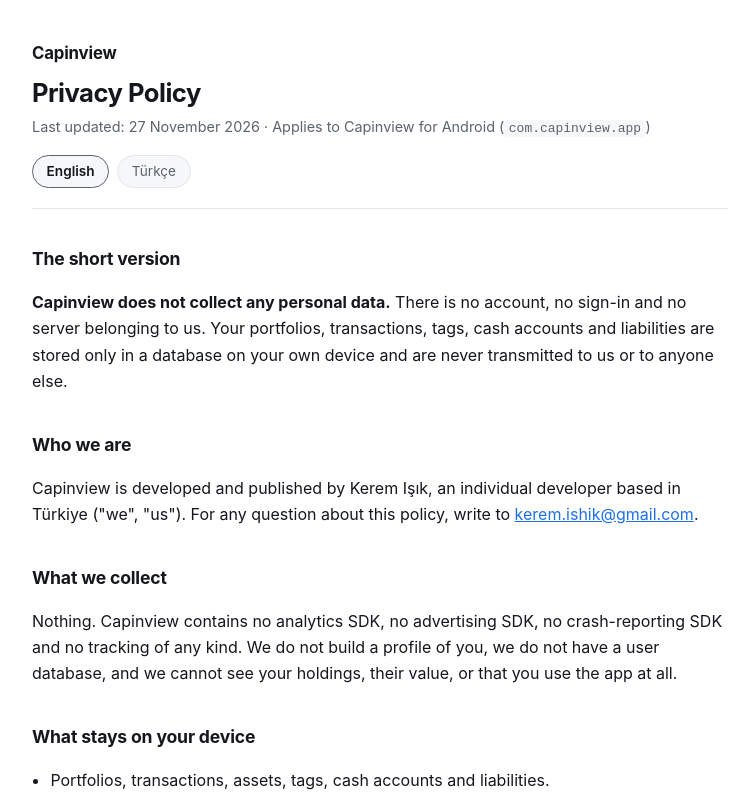
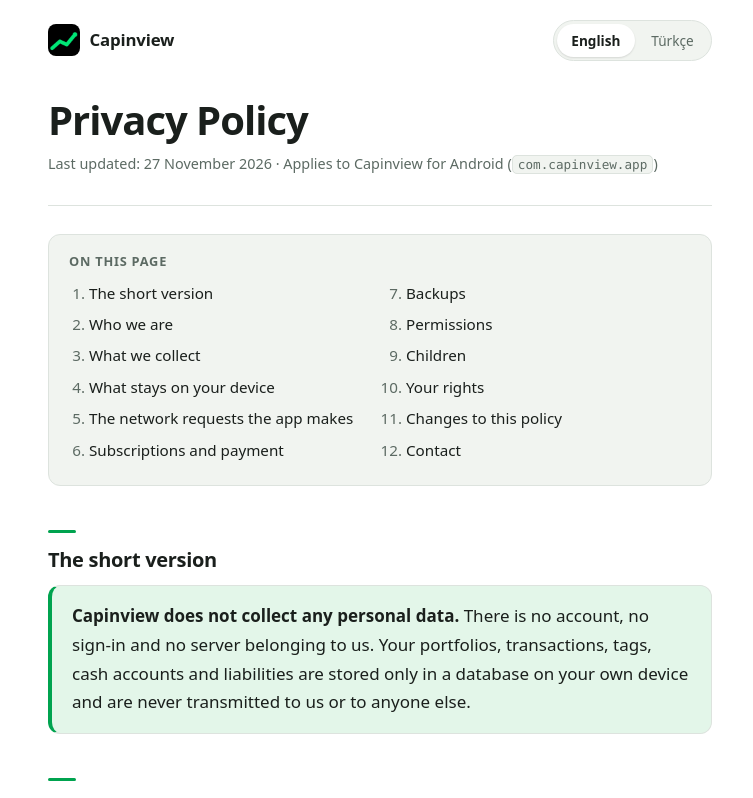
Before and after one commit to keremishik/capinview-legal, a plain HTML site: page privacy/index.html in a window 1280 px wide. Shown: the top 798 px of the page, without its empty margins (260-1013 px from the left). Drawn offline with Linux system fonts and the light colour scheme.

Commit message:
Make the legal pages readable: publish the stylesheet, use the app's look
GitHub Pages runs Jekyll, which does not publish files whose names start
with an underscore, so _shared.css answered 404 and every page rendered as
unstyled HTML with both languages stacked. Add .nojekyll, rename the
stylesheet to site.css, and restyle in the app's palette: icon and brand,
a segmented language switch, a contents list, the privacy summary as a
card, landing-page cards. Text is unchanged.

Co-Authored-By: Claude Opus 5.5 <noreply@anthropic.com>

```diff
--- a/_shared.css
+++ /dev/null
@@ -1,49 +0,0 @@
-:root {
-  --bg: #ffffff;
-  --surface: #f6f7f9;
-  --text: #14171c;
-  --muted: #5b636e;
-  --rule: #e3e6ea;
-  --accent: #1f6feb;
-}
-@media (prefers-color-scheme: dark) {
-  :root {
-    --bg: #0f1216;
-    --surface: #161a20;
-    --text: #e7eaee;
-    --muted: #9aa3ae;
-    --rule: #262c34;
-    --accent: #6ea8fe;
-  }
-}
-* { box-sizing: border-box; }
-html { -webkit-text-size-adjust: 100%; }
-body {
-  margin: 0;
-  background: var(--bg);
-  color: var(--text);
-  font: 16px/1.65 -apple-system, BlinkMacSystemFont, "Segoe UI", Roboto, Helvetica, Arial, sans-serif;
-}
-main { max-width: 46rem; margin: 0 auto; padding: 2.5rem 1.25rem 5rem; }
-header { border-bottom: 1px solid var(--rule); padding-bottom: 1.25rem; margin-bottom: 2rem; }
-.brand { font-weight: 700; letter-spacing: -0.01em; font-size: 1.05rem; }
-h1 { font-size: 1.6rem; line-height: 1.25; letter-spacing: -0.02em; margin: 0.6rem 0 0.35rem; }
-h2 { font-size: 1.1rem; margin: 2.2rem 0 0.6rem; letter-spacing: -0.01em; }
-p, li { color: var(--text); }
-.meta { color: var(--muted); font-size: 0.9rem; margin: 0; }
-ul { padding-left: 1.15rem; }
-li { margin: 0.35rem 0; }
-a { color: var(--accent); }
-code { background: var(--surface); padding: 0.1em 0.35em; border-radius: 4px; font-size: 0.9em; }
-.switch { display: flex; gap: 0.5rem; margin-top: 1rem; }
-.switch button {
-  font: inherit; font-size: 0.85rem; cursor: pointer;
-  background: var(--surface); color: var(--muted);
-  border: 1px solid var(--rule); border-radius: 999px; padding: 0.25rem 0.85rem;
-}
-.switch button[aria-pressed="true"] { color: var(--text); border-color: var(--muted); font-weight: 600; }
-[data-lang] { display: none; }
-body[data-active="en"] [data-lang="en"], body[data-active="tr"] [data-lang="tr"] { display: block; }
-li[data-lang] { display: list-item; }
-body[data-active="en"] li[data-lang="tr"], body[data-active="tr"] li[data-lang="en"] { display: none; }
-footer { border-top: 1px solid var(--rule); margin-top: 3rem; padding-top: 1.25rem; color: var(--muted); font-size: 0.875rem; }
--- a/privacy/index.html
+++ b/privacy/index.html
@@ -4,12 +4,15 @@
 <meta charset="utf-8">
 <meta name="viewport" content="width=device-width, initial-scale=1">
 <title>Capinview — Privacy Policy / Gizlilik Politikası</title>
-<link rel="stylesheet" href="../_shared.css">
+<link rel="stylesheet" href="../site.css">
+<link rel="icon" type="image/png" href="../assets/favicon.png">
+<meta name="theme-color" content="#0c0f11" media="(prefers-color-scheme: dark)">
+<meta name="theme-color" content="#ffffff" media="(prefers-color-scheme: light)">
 </head>
 <body data-active="en">
 <main>
 <header>
-  <div class="brand">Capinview</div>
+  <a class="brand" href="../"><img src="../assets/icon.png" alt="" width="32" height="32">Capinview</a>
   <h1 data-lang="en">Privacy Policy</h1>
   <h1 data-lang="tr">Gizlilik Politikası</h1>
   <p class="meta" data-lang="en">Last updated: 27 November 2026 · Applies to Capinview for Android (<code>com.capinview.app</code>)</p>
@@ -24,7 +27,7 @@
 <div data-lang="en">
 
 <h2>The short version</h2>
-<p><strong>Capinview does not collect any personal data.</strong> There is no account, no sign-in and
+<p class="summary"><strong>Capinview does not collect any personal data.</strong> There is no account, no sign-in and
 no server belonging to us. Your portfolios, transactions, tags, cash accounts and liabilities are
 stored only in a database on your own device and are never transmitted to us or to anyone else.</p>
 
@@ -120,7 +123,7 @@ text.</p>
 <div data-lang="tr">
 
 <h2>Kısa özet</h2>
-<p><strong>Capinview hiçbir kişisel veri toplamaz.</strong> Hesap yok, oturum açma yok ve bize ait bir
+<p class="summary"><strong>Capinview hiçbir kişisel veri toplamaz.</strong> Hesap yok, oturum açma yok ve bize ait bir
 sunucu yok. Portföyleriniz, işlemleriniz, etiketleriniz, nakit hesaplarınız ve yükümlülükleriniz
 yalnızca kendi cihazınızdaki bir veritabanında saklanır; bize veya başka birine hiçbir zaman
 iletilmez.</p>
@@ -232,6 +235,31 @@ Play sayfası buna göre düzenlenecektir. Sayfanın başındaki tarih her zaman
   buttons.forEach(function (b) {
     b.addEventListener('click', function () { setLang(b.dataset.set); });
   });
+
+  // A contents list for each language, built from that language's own section headings.
+  document.querySelectorAll('main > div[data-lang]').forEach(function (block) {
+    var heads = block.querySelectorAll('h2');
+    if (heads.length < 4) return;
+    var lang = block.getAttribute('data-lang');
+    var nav = document.createElement('nav');
+    nav.className = 'toc';
+    nav.setAttribute('aria-label', lang === 'tr' ? 'Bu sayfada' : 'On this page');
+    var title = document.createElement('p');
+    title.textContent = lang === 'tr' ? 'Bu sayfada' : 'On this page';
+    var list = document.createElement('ol');
+    heads.forEach(function (h, i) {
+      h.id = h.id || lang + '-' + (i + 1);
+      var li = document.createElement('li');
+      var a = document.createElement('a');
+      a.href = '#' + h.id;
+      a.textContent = h.textContent.replace(/^\d+\.\s*/, '');
+      li.appendChild(a);
+      list.appendChild(li);
+    });
+    nav.appendChild(title);
+    nav.appendChild(list);
+    block.insertBefore(nav, block.firstElementChild);
+  });
   var stored = null;
   try { stored = localStorage.getItem('capinview-legal-lang'); } catch (e) {}
   setLang(stored || ((navigator.language || 'en').toLowerCase().indexOf('tr') === 0 ? 'tr' : 'en'));
--- /dev/null
+++ b/site.css
@@ -0,0 +1,147 @@
+/* Capinview legal pages. The app's own palette, light and dark, no external assets.
+   Named without a leading underscore: GitHub Pages (Jekyll) does not publish `_` files. */
+
+:root {
+  --bg: #ffffff;
+  --surface: #f1f4f0;
+  --border: #dde3de;
+  --text: #1a1f1c;
+  --muted: #5c6a63;
+  --accent: #00a34f;      /* the app's gain green; marks and rules only */
+  --link: #007a3d;        /* darker, so link text keeps AA contrast on white */
+  --accent-soft: #e3f6e9;
+  color-scheme: light dark;
+}
+@media (prefers-color-scheme: dark) {
+  :root {
+    --bg: #0c0f11;
+    --surface: #15191c;
+    --border: #232a2d;
+    --text: #e7ecea;
+    --muted: #8d9a95;
+    --accent: #00e676;
+    --link: #5ff0a0;
+    --accent-soft: #0a2e1c;
+  }
+}
+
+* { box-sizing: border-box; }
+html { -webkit-text-size-adjust: 100%; scroll-behavior: smooth; }
+body {
+  margin: 0;
+  background: var(--bg);
+  color: var(--text);
+  font: 17px/1.7 system-ui, -apple-system, "Segoe UI", Roboto, "Helvetica Neue", Arial, sans-serif;
+  -webkit-font-smoothing: antialiased;
+}
+main { max-width: 44rem; margin: 0 auto; padding: 1.25rem 1.25rem 5rem; }
+
+/* ---- Header: brand and language on one row, then the title ---- */
+header {
+  display: grid;
+  grid-template-columns: 1fr auto;
+  align-items: center;
+  column-gap: 1rem;
+  padding-bottom: 1.75rem;
+  margin-bottom: 1.75rem;
+  border-bottom: 1px solid var(--border);
+}
+header > :not(.brand):not(.switch) { grid-column: 1 / -1; }
+.brand {
+  display: inline-flex; align-items: center; gap: 0.6rem;
+  font-weight: 700; font-size: 1.05rem; letter-spacing: -0.01em;
+  color: var(--text); text-decoration: none;
+}
+.brand img { width: 32px; height: 32px; border-radius: 8px; display: block; }
+.switch {
+  grid-column: 2; grid-row: 1;
+  display: inline-flex; padding: 3px; gap: 2px;
+  background: var(--surface); border: 1px solid var(--border); border-radius: 999px;
+}
+.switch button {
+  font: inherit; font-size: 0.85rem; cursor: pointer;
+  background: transparent; color: var(--muted);
+  border: 0; border-radius: 999px; padding: 0.3rem 0.9rem;
+}
+.switch button[aria-pressed="true"] { background: var(--bg); color: var(--text); font-weight: 600;
+  box-shadow: 0 1px 2px rgb(0 0 0 / 0.12); }
+.switch button:focus-visible { outline: 2px solid var(--accent); outline-offset: 2px; }
+
+h1 {
+  font-size: clamp(1.9rem, 5vw, 2.5rem); line-height: 1.15; letter-spacing: -0.025em;
+  margin: 2.25rem 0 0.6rem;
+}
+.meta { color: var(--muted); font-size: 0.9rem; margin: 0; }
+
+/* ---- Body text ---- */
+h2 {
+  font-size: 1.25rem; line-height: 1.3; letter-spacing: -0.015em;
+  margin: 2.75rem 0 0.75rem;
+  scroll-margin-top: 1.5rem;
+}
+h2::before {
+  content: ""; display: block; width: 1.75rem; height: 3px; border-radius: 2px;
+  background: var(--accent); margin-bottom: 0.85rem;
+}
+p, li { margin: 0 0 1rem; }
+ul, ol { padding-left: 1.25rem; margin: 0 0 1rem; }
+li { margin: 0.4rem 0; }
+li::marker { color: var(--muted); }
+strong { font-weight: 650; }
+a { color: var(--link); text-decoration-thickness: 1px; text-underline-offset: 3px; }
+a:hover { text-decoration-thickness: 2px; }
+code {
+  font: 0.88em ui-monospace, SFMono-Regular, Menlo, Consolas, monospace;
+  background: var(--surface); border: 1px solid var(--border);
+  padding: 0.08em 0.4em; border-radius: 5px;
+}
+
+/* The privacy policy's "short version": the one paragraph most readers stop at. */
+.summary {
+  background: var(--accent-soft);
+  border: 1px solid var(--border);
+  border-left: 4px solid var(--accent);
+  border-radius: 12px;
+  padding: 1rem 1.25rem;
+}
+
+/* Contents list, built by the page script from the section headings. */
+.toc {
+  background: var(--surface); border: 1px solid var(--border); border-radius: 12px;
+  padding: 1rem 1.25rem; margin: 0 0 2rem;
+}
+.toc p { margin: 0 0 0.5rem; font-size: 0.8rem; font-weight: 600; letter-spacing: 0.06em;
+  text-transform: uppercase; color: var(--muted); }
+.toc ol { margin: 0; padding-left: 1.25rem; columns: 2 16rem; column-gap: 2rem; }
+.toc li { margin: 0 0 0.35rem; font-size: 0.95rem; break-inside: avoid; }
+.toc a { color: var(--text); text-decoration: none; }
+.toc a:hover { color: var(--link); text-decoration: underline; }
+
+/* Landing page cards. */
+.cards { display: grid; grid-template-columns: repeat(auto-fit, minmax(14rem, 1fr)); gap: 0.85rem; margin: 1.5rem 0 2rem; }
+.card {
+  display: block; padding: 1.1rem 1.25rem; border-radius: 14px;
+  background: var(--surface); border: 1px solid var(--border);
+  color: var(--text); text-decoration: none;
+}
+.card:hover { border-color: var(--accent); }
+.card strong { display: block; font-size: 1.05rem; margin-bottom: 0.2rem; }
+.card span { color: var(--muted); font-size: 0.92rem; line-height: 1.5; }
+.lead { font-size: 1.1rem; color: var(--muted); }
+
+/* ---- Language switching ---- */
+[data-lang] { display: none; }
+body[data-active="en"] [data-lang="en"], body[data-active="tr"] [data-lang="tr"] { display: block; }
+body[data-active="en"] li[data-lang="en"], body[data-active="tr"] li[data-lang="tr"] { display: list-item; }
+
+footer {
+  border-top: 1px solid var(--border); margin-top: 3.5rem; padding-top: 1.25rem;
+  color: var(--muted); font-size: 0.9rem;
+}
+footer p { margin: 0.25rem 0; }
+
+@media (max-width: 30rem) {
+  body { font-size: 16px; }
+  main { padding-top: 1rem; }
+  h1 { margin-top: 1.75rem; }
+}
```
Also changed, not shown: index.html (+20 -17 lines), terms/index.html (+30 -2 lines), assets/favicon.png (added), assets/icon.png (added), 2 other files.
